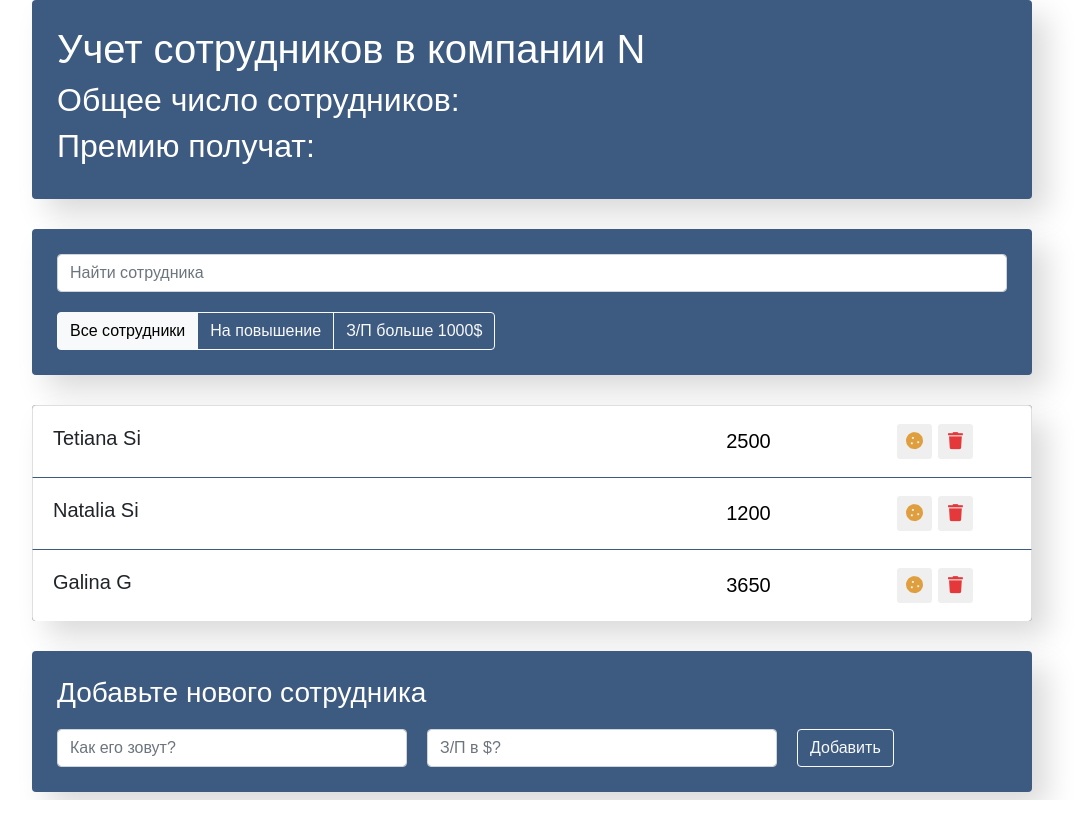
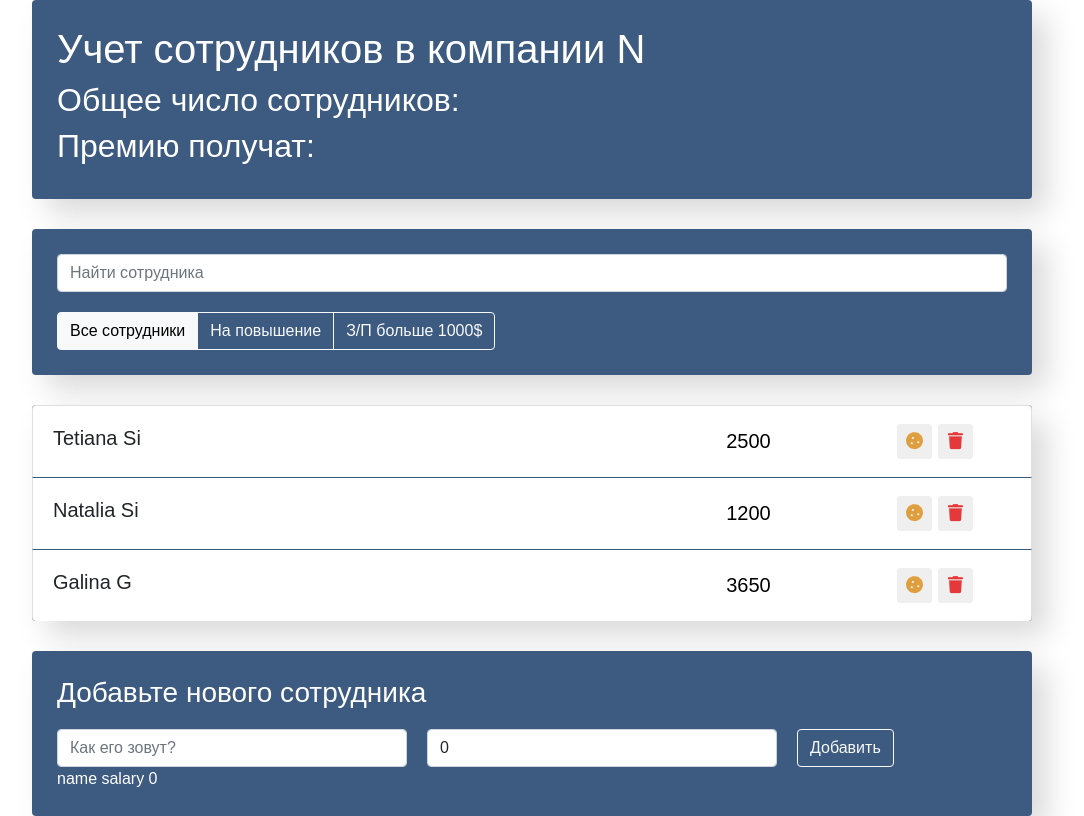
Before and after one commit to SivtsovaT/employees-hooks, a React (Create React App) app: page / in a window 1280 px wide. Shown: the whole page, without its empty margins (108-1192 px from the left). Built offline with nearby package versions, Linux system fonts and the light colour scheme.

Commit message:
Updated project:
- added functionality for adding a new employee using the input form

```diff
--- a/src/employees-add-form/employees-add-form.js
+++ b/src/employees-add-form/employees-add-form.js
@@ -1,22 +1,38 @@
-import React from "react";
+import React, {useState} from "react";
 import './employees-add-form.css';
 
 const EmployeesAddForm = () => {
+    const [name, setName] = useState('');
+    const [salary, setSalary] = useState(0);
+
+    const nameChange = (event) => {
+        setName(event.target.value)
+    }
+
+    const salaryChange = (event) => {
+        setSalary(event.target.value)
+    }
+
     return (
         <div className="app-add-form">
             <h3>Добавьте нового сотрудника</h3>
             <form
                 className="add-form d-flex">
                 <input type="text"
+                       value={name}
+                       onChange={nameChange}
                        className="form-control new-post-label"
                        placeholder="Как его зовут?" />
                 <input type="number"
+                       value={salary}
+                       onChange={salaryChange}
                        className="form-control new-post-label"
                        placeholder="З/П в $?" />
 
                 <button type="submit"
                         className="btn btn-outline-light">Добавить</button>
             </form>
+            <div>name {name} salary {salary}</div>
         </div>
     )
 }
```
